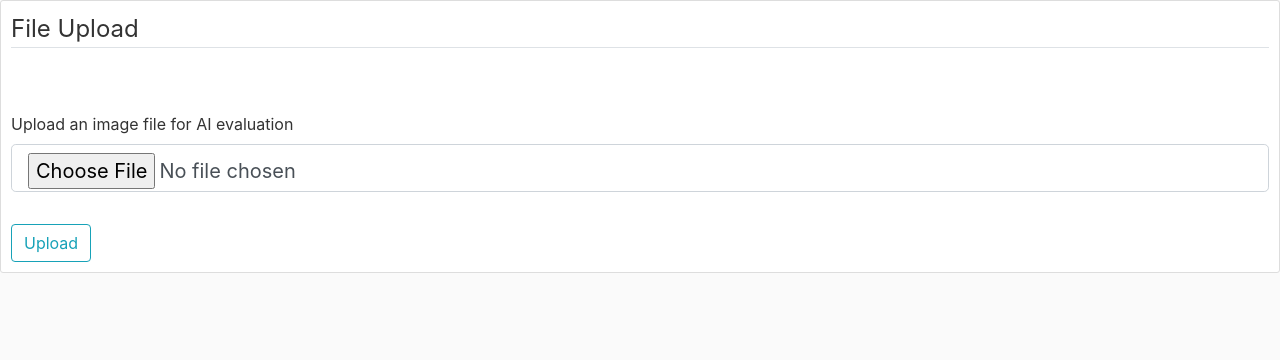
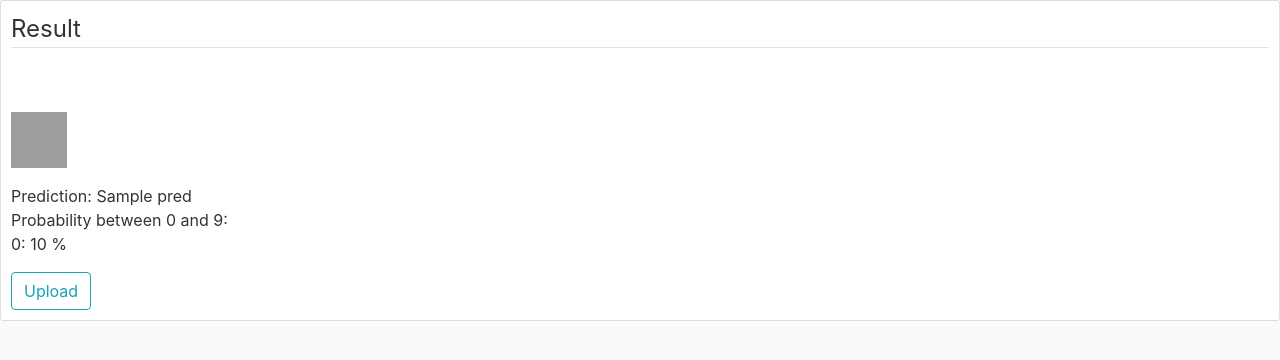
Before and after one commit to poibear/mnistwebapp, a Flask app: template app/templates/result.html in a window 1280 px wide. Shown: the part 56-416 px from the top of the page. Run offline with Flask 2, Linux system fonts and the light colour scheme; the template is opened without the code that fills it: values that come from a table or form of the project are taken from there, most other values are stand-ins (such as "Sample title", 1, 10 or a date in 2020); some libraries are stand-ins or nearby versions; grey boxes are pictures that could not be loaded.

Commit message:
add result page

```diff
--- a/app/templates/result.html
+++ b/app/templates/result.html
@@ -5,27 +5,34 @@
 {% block main %}
 
 <div class="content-section" id="form">
-    <form method="POST" enctype=multipart/form-data action="/">
+    <form method="GET" enctype=multipart/form-data action="/">
         {{ form.hidden_tag() }}
         <fieldset class="form-group">
-            <legend class="border-bottom mb-4">File Upload</legend>
-            <div class = "form-group" id = "form">
-                </br>
+            <legend class="border-bottom mb-4">Result</legend>
+            <div class="form-group" id="form">
+                <br>
             </div>
             <div class="form-group">
-                {{ form.file.label }}
-                {% if form.file.errors %}
-                    {{ form.file(class="form-control form-control-lg is-invalid") }}
-                        {% for error in form.file.errors %}
-                            <span>{{ error }}</span>
-                        {% endfor %}
-                {% else %}
-                    {{ form.file(class="form-control form-control-lg") }}
-                {% endif %}
+                <img src="{{ path }}" width="56", height="56">
+            </div>
+            <div class="result">
+                Prediction: {{ pred }}
+            </div>
+            <div class="possibility">
+                Probability between 0 and 9:<br>
+                {% for row in result %} <!--display each result line (percentage of guesses)-->
+                    {{ loop.index - 1 }}: {{(row * 100)|round(2, 'common')}} % <br>
+                {% endfor %}
             </div>
         </fieldset>
-        {{ form.submit(class='btn btn-outline-info') }}
+        {{ form.submit(class='btn btn-outline-info') }} <!--submit button to ai-->
     </form>
 </div>
 
 {% endblock %}
+
+{% block script %}
+    <script>
+    // alert("Template inheritance is awesome");
+    </script>
+{% endblock %}
```
